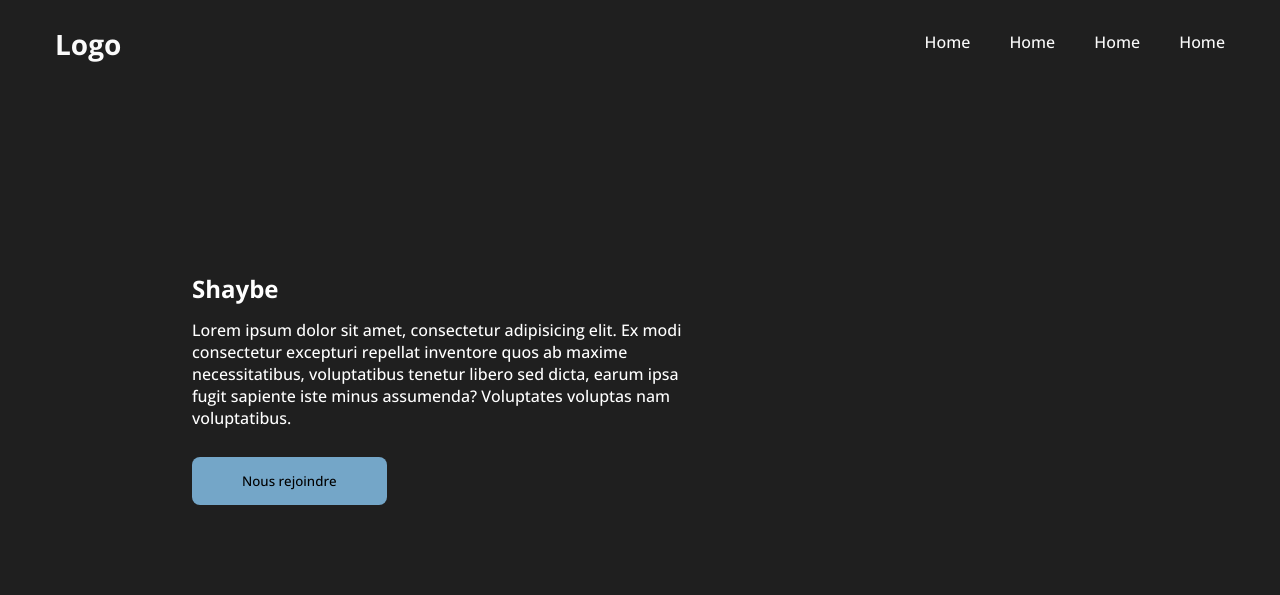
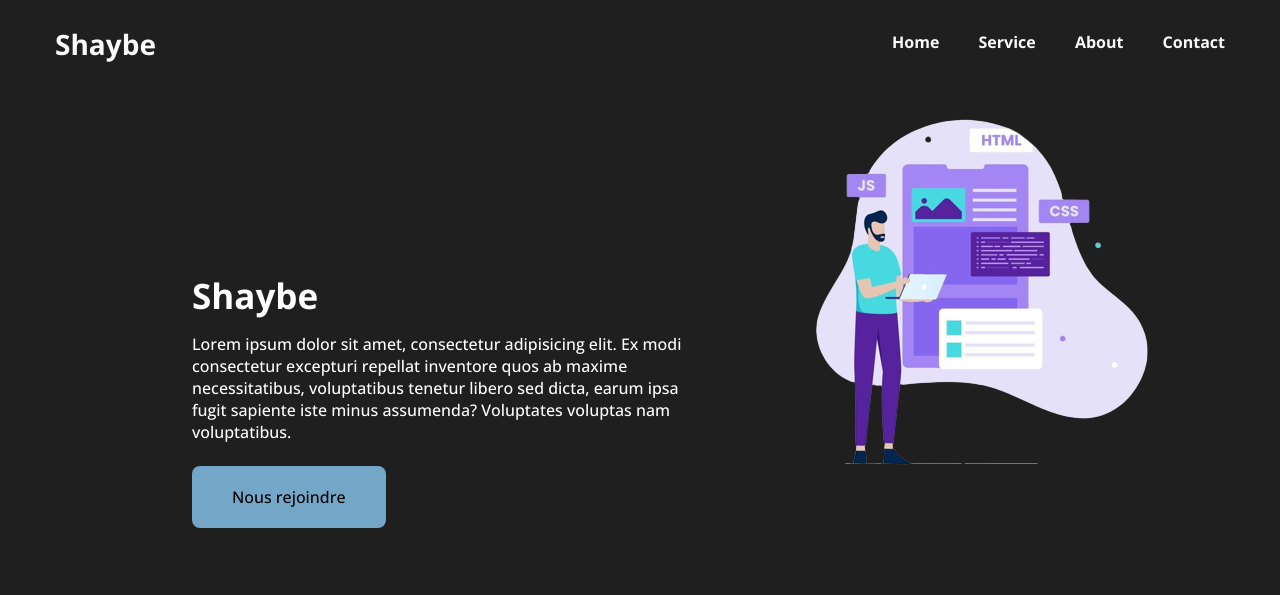
Before and after one commit to whyneedd/Landing-Page, a plain HTML site: page index.html in a window 1280 px wide. Shown: the top 595 px of the page. Drawn offline with nearby package versions, Linux system fonts and the light colour scheme.

Commit message:
Template Created By Zedrox

```diff
--- a/css/script.css
+++ b/css/script.css
@@ -44,7 +44,7 @@ body {
     margin: 0;
     padding: 0;
     box-sizing: border-box;
-    min-height: 200vh;
+    min-height: 100vh;
     background-color: var(--bg1);
 
 }
@@ -71,6 +71,7 @@ a {
 
     position: relative;
 }
+
 .container {
     max-width: 1170px;
     margin: auto;
@@ -85,24 +86,6 @@ a {
     width: 100%;
     z-index: 2;
     padding: 10px 0;
-
-}
-
-.header::before {
-    content: "";
-    position: absolute;
-    top: 0;
-    left: 0;
-    width: 100%;
-    height: 100%;
-    background-color: var(--bg3);
-    transform: translateY(calc(-100% - 10px));
-    transition:  transform .5s;
-
-}
-
-.header.active::before {
-    transform: translateY(0);
 
 }
 
@@ -134,10 +117,17 @@ a {
 
 }
 
+.nav li a:hover {
+    color: #74a6c8;
+}
+
 .nav li a {
     color: var(--white-text-clr);
+    font-weight: 550;
     transform: translateY(100%);
     display: inline-block;
+
+    transition: color .5s ease;
 }
 
 .content {
@@ -157,27 +147,44 @@ a {
     display: block;
     transform: translateY(16px);
     opacity: 0;
+    font-size: var(--font-size-bold);
     margin-bottom: 14px;
 
 }
+
 .text__description {
     display: block;
     transform: translateY(16px);
     opacity: 0;
+    font-size: var(--font-size-base);
     margin-bottom: 14px;
 
 }
 
 .content__btn {
     display: inline-block;
-    margin-top: 14px;
-    padding: 15px 50px;
+    margin-top: 9px;
+    padding: 20px 40px;
     outline: none;
     border: none;
-    background-color: #74a6c8 ;
+    font-size: var(--font-size-base);
+    background-color: #74a6c8;
     border-radius: 8px;
 
     transform: translateY(16px);
     opacity: 0;
 
 }
+
+.img-content {
+    position: absolute;
+    display: inline-block;
+    right: 3rem;
+    top: 34px;
+    overflow: hidden;
+
+}
+
+.img-content .img {
+    transform: translateX(100%);
+}
--- a/index.html
+++ b/index.html
@@ -16,7 +16,7 @@
         <header class="header js-header">
             <div class="container">
                 <div class="logo">
-                    <a href="#"> Logo</a>
+                    <a href="#"> Shaybe</a>
                 </div>
                 <nav class="nav js-nav">
                     <ul>
@@ -24,13 +24,13 @@
                             <a href="#" class="nav-link"> Home</a>
                         </li>
                         <li>
-                            <a href="#" class="nav-link"> Home</a>
+                            <a href="#" class="nav-link"> Service</a>
                         </li>
                         <li>
-                            <a href="#" class="nav-link"> Home</a>
+                            <a href="#" class="nav-link"> About</a>
                         </li>
                         <li>
-                            <a href="#" class="nav-link"> Home</a>
+                            <a href="#" class="nav-link"> Contact</a>
                         </li>
                     </ul>
                 </nav>
@@ -45,6 +45,9 @@
                 sapiente iste minus assumenda? Voluptates voluptas nam voluptatibus.</p>
             <button type="button" class="content__btn"> Nous rejoindre</button>
         </div>
+        <div class="img-content">
+            <img class="img" src="./img/bg1.png" alt="">
+        </div>
     </div>
 </body>
 
--- a/js/script.js
+++ b/js/script.js
@@ -1,15 +1,3 @@
- const ActiveNavBar = () => {
-    window.addEventListener("scroll", function() {
-        if (this.scrollY > 0) {
-            document.querySelector(".js-header").classList.add("active");
-        } else {
-            document.querySelector(".js-header").classList.remove("active");
-
-        }
-    })
-
- }
- ActiveNavBar();
 
  var tl;
 
@@ -21,3 +9,4 @@
  tl.to(".text__title", {opacity: 1, y: "0%", duration: .5, stagger: 0.25 })
  tl.to(".text__description", {opacity: 1, y: "0%", duration: .5, stagger: 0.25 })
  tl.to(".content__btn", {opacity: 1, y: "0%", duration: .5, stagger: 0.25 })
+ tl.to(".img", {opacity: 1, x: "0%", duration: .5, stagger: 0.25 })
```
Also changed, not shown: img/bg1.png (added).
